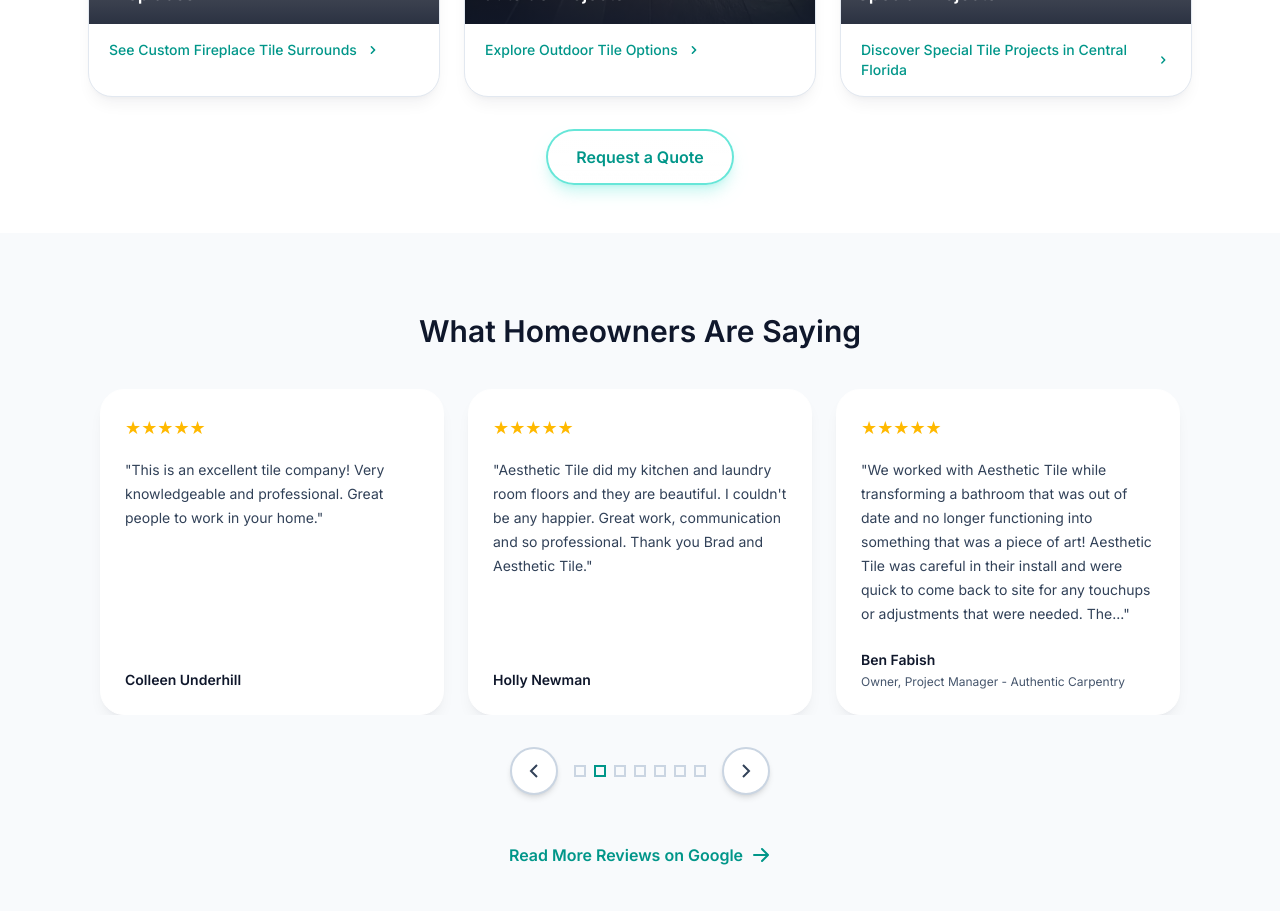
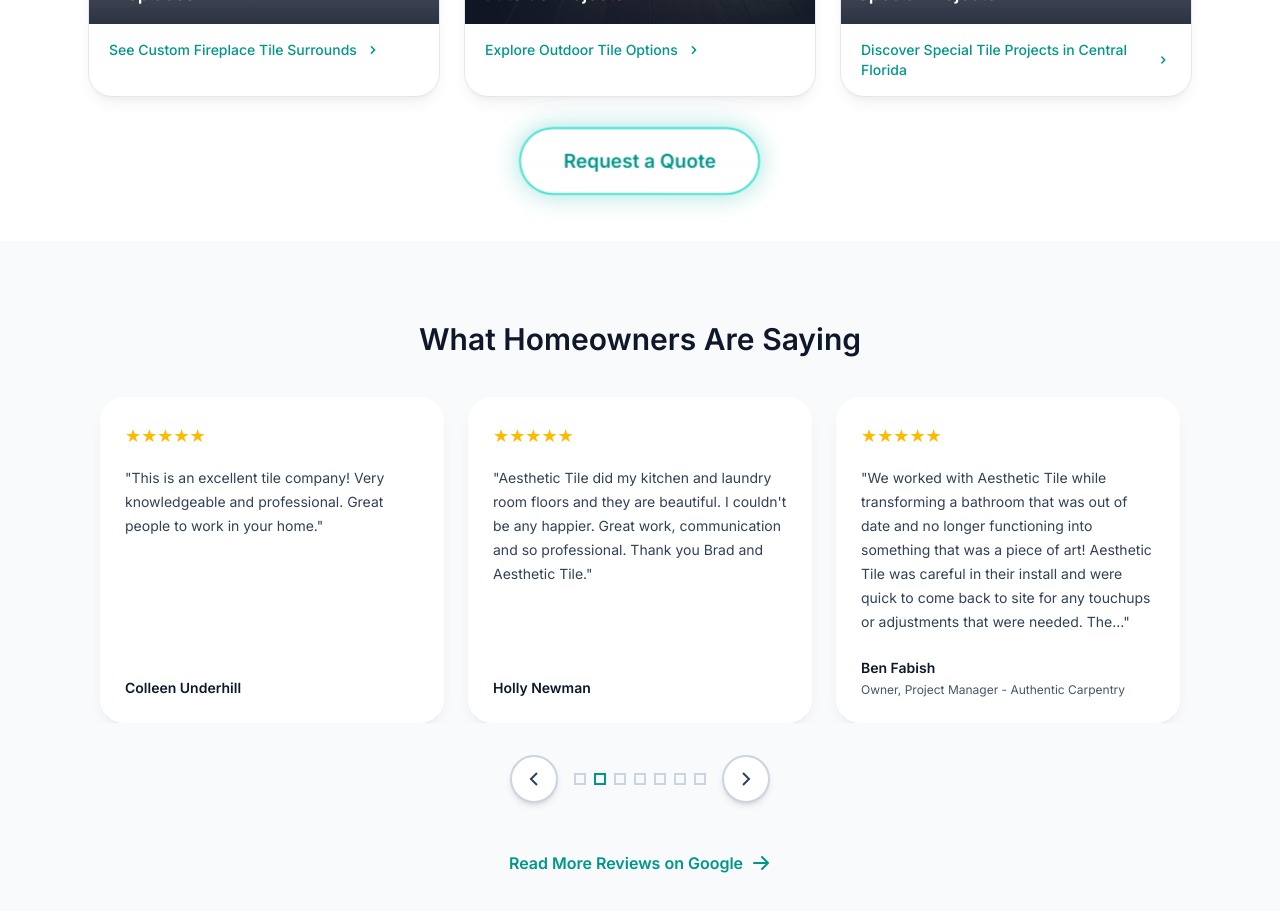
Before and after one commit to gmena82/aesthetic-tile-2, a Next.js app: page / in a window 1280 px wide. Shown: the part 2840-3751 px from the top of the page. Built offline with nearby package versions, Linux system fonts and the light colour scheme; grey boxes are pictures that could not be loaded.

Commit message:
Enhance home request a quote CTA with larger size and 2s pulse animation

```diff
--- a/app/globals.css
+++ b/app/globals.css
@@ -15,3 +15,18 @@
 .animate-pulse-3s {
   animation: pulse-3s 3s ease-in-out infinite;
 }
+
+@keyframes quote-pulse {
+  0%, 100% {
+    transform: scale(1);
+    box-shadow: 0 0 0 rgba(20, 184, 166, 0.2);
+  }
+  50% {
+    transform: scale(1.08);
+    box-shadow: 0 0 30px rgba(20, 184, 166, 0.45);
+  }
+}
+
+.animate-quote-pulse {
+  animation: quote-pulse 2s ease-in-out infinite;
+}
--- a/app/page.tsx
+++ b/app/page.tsx
@@ -302,7 +302,7 @@ function ServicesSection() {
       <div className="mt-8 text-center">
         <Link
           href="/contact"
-          className="relative inline-flex items-center justify-center rounded-full border-2 border-teal-400/60 bg-gradient-to-b from-white/90 via-white/80 to-white/60 px-7 py-3.5 text-base font-semibold text-teal-600 shadow-lg shadow-teal-400/20 backdrop-blur-sm transition-all before:absolute before:inset-0 before:rounded-full before:bg-gradient-to-b before:from-white/40 before:to-transparent before:opacity-50 hover:scale-105 hover:border-teal-400 hover:shadow-[0_0_15px_rgba(20,184,166,0.5)] hover:shadow-lg"
+          className="animate-quote-pulse relative inline-flex items-center justify-center gap-2 rounded-full border-2 border-teal-400/70 bg-gradient-to-b from-white/95 via-white/85 to-white/65 px-10 py-4 text-lg font-semibold text-teal-600 shadow-xl shadow-teal-400/30 backdrop-blur-sm transition-transform duration-300 before:absolute before:inset-0 before:rounded-full before:bg-gradient-to-b before:from-white/40 before:to-transparent before:opacity-60 hover:scale-110 hover:border-teal-300"
         >
           <span className="relative z-10">Request a Quote</span>
         </Link>
```
